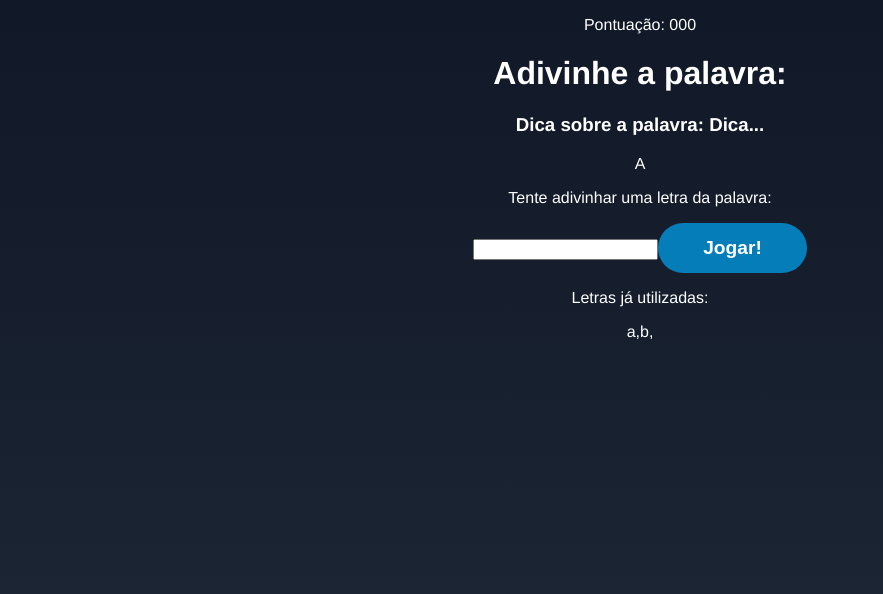
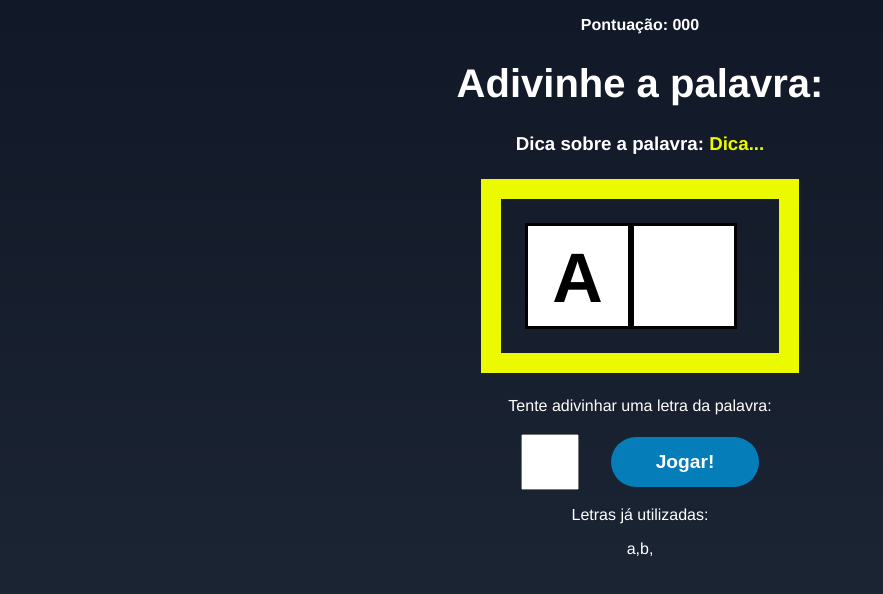
Before and after one commit to TalysonSoares/secret-code, a React (Vite) app: page / in a window 1280 px wide. Both pictures are taken after a click on the button "Começar o jogo". Shown: the top 594 px of the page, without its empty margins (0-883 px from the left). Built offline with nearby package versions, Linux system fonts and the light colour scheme.

Commit message:
estilizando componente do jogo

```diff
--- a/src/components/Game.css
+++ b/src/components/Game.css
@@ -0,0 +1,47 @@
+.game h1 {
+    font-size: 2.5em;
+}
+
+.points span {
+    font-weight: bold;
+}
+
+.tip span {
+    color: #ecfa00;
+}
+
+.wordContainer {
+    margin: 1.5em;
+    padding: 1.5em;
+    border: 20px solid #ecfa00;
+    display: flex;
+}
+
+.letter, .blankSquare {
+    font-size: 70px;
+    line-height: 1.5;
+    border: 3px solid #000;
+    height: 100px;
+    width: 100px;
+    background-color: #fff;
+    color: #000;
+    font-weight: bold;
+}
+
+.letterContainer p {
+    margin-bottom: 1.2em;
+}
+
+.letterContainer form {
+    display: flex;
+    align-items: center;
+    justify-content: center;
+}
+
+.letterContainer input {
+    height: 50px;
+    width: 50px;
+    font-size: 2em;
+    text-align: center;
+    margin-right: 1em;
+}
```
